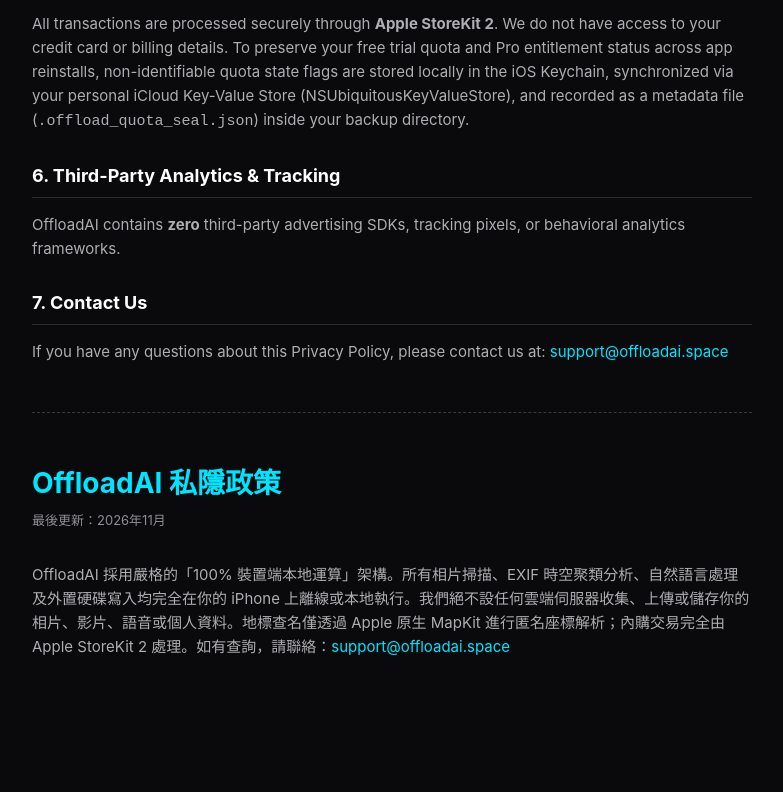
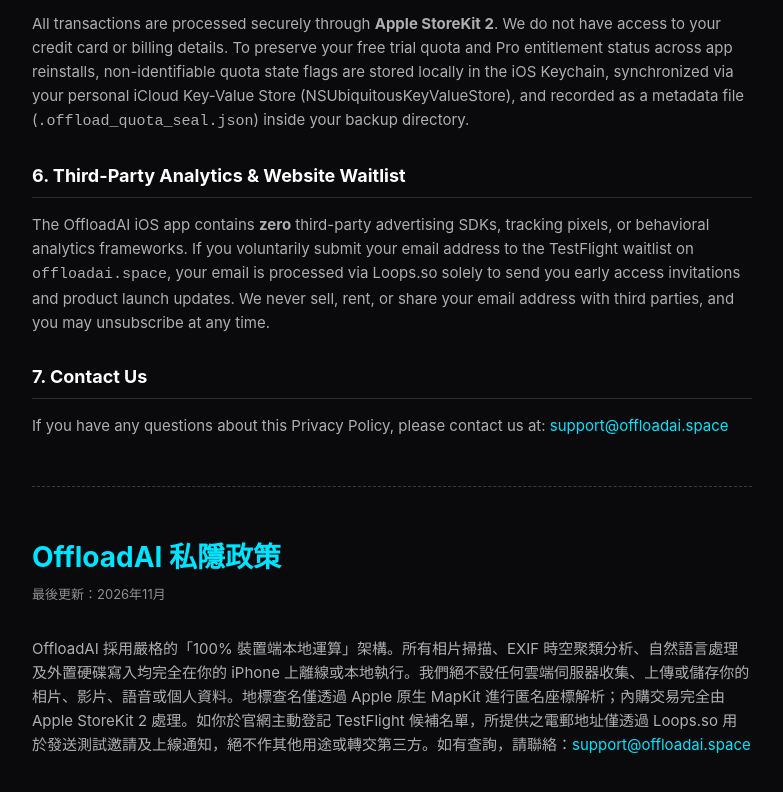
Before and after one commit to ajc188-prog/offloadai-web, a plain HTML site: page privacy.html in a window 1280 px wide. Shown: the part 947-1739 px from the top of the page, without its empty margins (248-1031 px from the left). Before the commit the page ends 1661 px from the top, so only its background shows below. Drawn offline with Linux system fonts and the light colour scheme.

Commit message:
Update privacy.html

```diff
--- a/privacy.html
+++ b/privacy.html
@@ -36,8 +36,8 @@
     <h2>5. In-App Purchases & Quota Sync</h2>
     <p>All transactions are processed securely through <strong>Apple StoreKit 2</strong>. We do not have access to your credit card or billing details. To preserve your free trial quota and Pro entitlement status across app reinstalls, non-identifiable quota state flags are stored locally in the iOS Keychain, synchronized via your personal iCloud Key-Value Store (NSUbiquitousKeyValueStore), and recorded as a metadata file (<code>.offload_quota_seal.json</code>) inside your backup directory.</p>
 
-    <h2>6. Third-Party Analytics & Tracking</h2>
-    <p>OffloadAI contains <strong>zero</strong> third-party advertising SDKs, tracking pixels, or behavioral analytics frameworks.</p>
+    <h2>6. Third-Party Analytics & Website Waitlist</h2>
+    <p>The OffloadAI iOS app contains <strong>zero</strong> third-party advertising SDKs, tracking pixels, or behavioral analytics frameworks. If you voluntarily submit your email address to the TestFlight waitlist on <code>offloadai.space</code>, your email is processed via Loops.so solely to send you early access invitations and product launch updates. We never sell, rent, or share your email address with third parties, and you may unsubscribe at any time.</p>
 
     <h2>7. Contact Us</h2>
     <p>If you have any questions about this Privacy Policy, please contact us at: <a href="mailto:support@offloadai.space">support@offloadai.space</a></p>
@@ -46,6 +46,6 @@
 
     <h1>OffloadAI 私隱政策</h1>
     <div class="date">最後更新：2026年11月</div>
-    <p>OffloadAI 採用嚴格的「100% 裝置端本地運算」架構。所有相片掃描、EXIF 時空聚類分析、自然語言處理及外置硬碟寫入均完全在你的 iPhone 上離線或本地執行。我們絕不設任何雲端伺服器收集、上傳或儲存你的相片、影片、語音或個人資料。地標查名僅透過 Apple 原生 MapKit 進行匿名座標解析；內購交易完全由 Apple StoreKit 2 處理。如有查詢，請聯絡：<a href="mailto:support@offloadai.space">support@offloadai.space</a></p>
+    <p>OffloadAI 採用嚴格的「100% 裝置端本地運算」架構。所有相片掃描、EXIF 時空聚類分析、自然語言處理及外置硬碟寫入均完全在你的 iPhone 上離線或本地執行。我們絕不設任何雲端伺服器收集、上傳或儲存你的相片、影片、語音或個人資料。地標查名僅透過 Apple 原生 MapKit 進行匿名座標解析；內購交易完全由 Apple StoreKit 2 處理。如你於官網主動登記 TestFlight 候補名單，所提供之電郵地址僅透過 Loops.so 用於發送測試邀請及上線通知，絕不作其他用途或轉交第三方。如有查詢，請聯絡：<a href="mailto:support@offloadai.space">support@offloadai.space</a></p>
 </body>
 </html>
```
